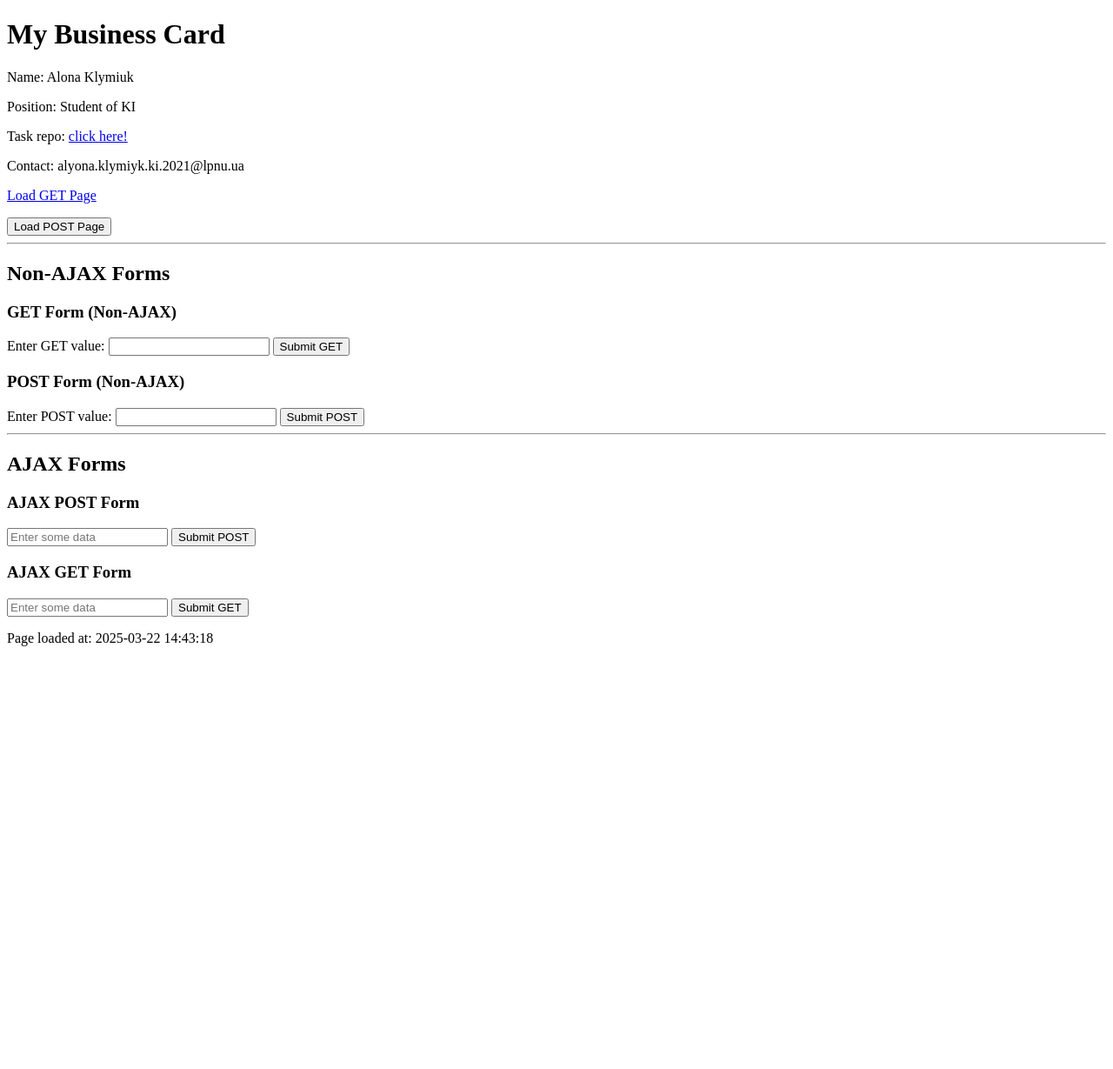
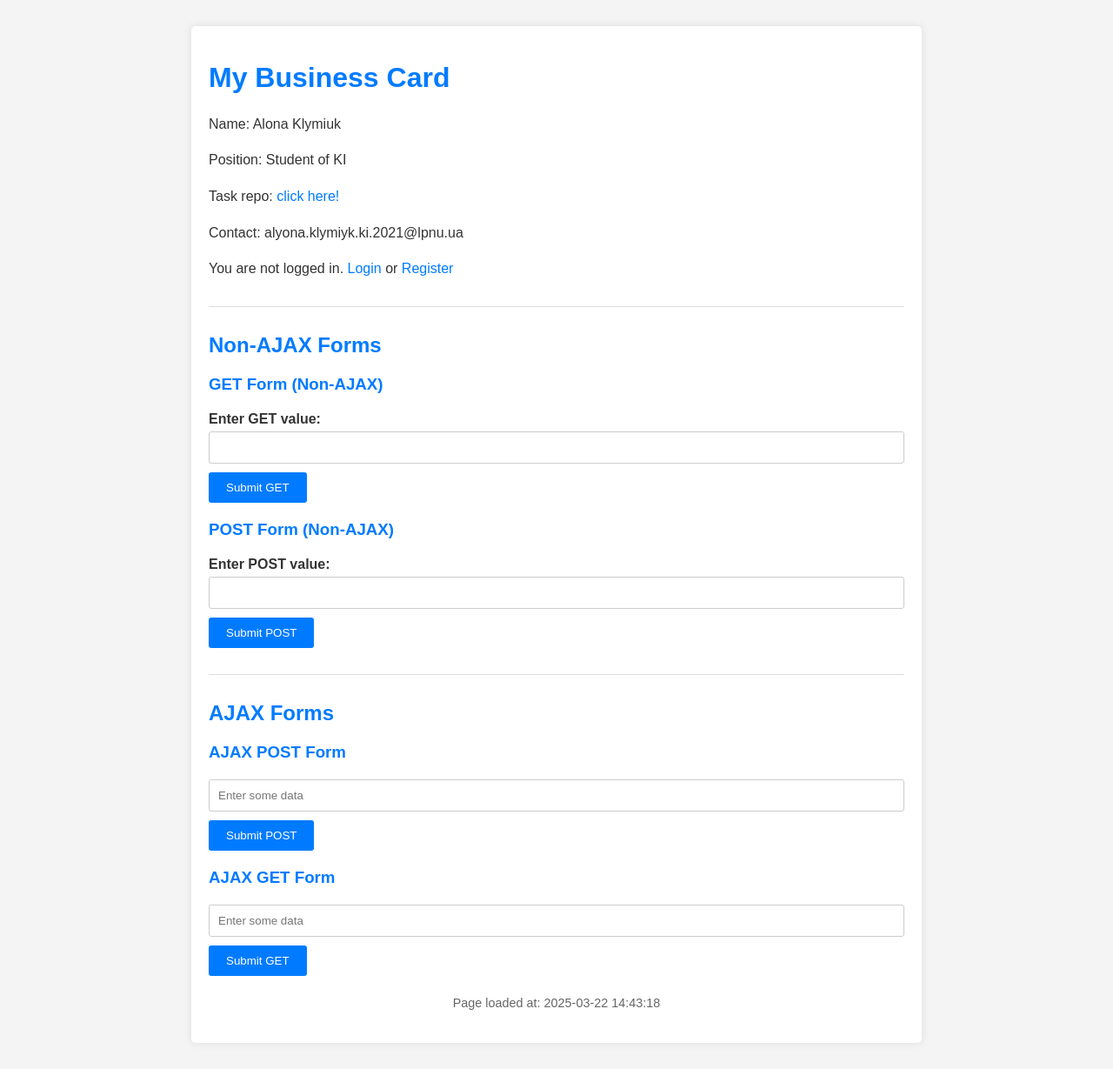
Before and after one commit to Ricrona/web2125Ki408Klymiuk09, a PHP site: page /web2125Ki408Klymiuk09/ in a window 1280 px wide. Shown: the whole page at 87% size. Before the commit the page ends 743 px from the top, so only its background shows below. Run offline with PHP 8.4, Linux system fonts and the light colour scheme.

Commit message:
Finish lab3

```diff
--- a/index.php
+++ b/index.php
@@ -1,34 +1,35 @@
+<?php
+session_start();
+?>
 <!DOCTYPE html>
 <html lang="en">
 <head>
   <meta charset="UTF-8">
-  <title>Business Card - Home</title>
+  <title>Business Card & Authentication</title>
+  <link rel="stylesheet" type="text/css" href="styles/style.css">
 </head>
 <body>
+  <div class="container">
   <h1>My Business Card</h1>
   <p>Name: Alona Klymiuk</p>
   <p>Position: Student of KI</p>
   <p>Task repo: <a href="https://github.com/Ricrona/web2125Ki408Klymiuk09/tree/main" target="__blank">click here!</a></p>
   <p>Contact: alyona.klymiyk.ki.2021@lpnu.ua</p>
 
-  <p><a href="get_page.php">Load GET Page</a></p>
-
-  <form action="post_page.php" method="POST">
-    <input type="hidden" name="info" value="Some POST data">
-    <button type="submit">Load POST Page</button>
-  </form>
+    <!-- Auth section -->
+    <?php if (isset($_SESSION['username'])): ?>
+      <div class="auth-message">
+        <p>Logged in as <?php echo htmlspecialchars($_SESSION['username']); ?>. <a href="logout.php">Logout</a></p>
+      </div>
+    <?php else: ?>
+      <div class="auth-message">
+        <p>You are not logged in. <a href="login.php">Login</a> or <a href="register.php">Register</a></p>
+      </div>
+    <?php endif; ?>
 
     <hr>
 
-  <?php
-  if (isset($_GET['non_ajax_get'])) {
-      echo "<p>Non-AJAX GET value: " . htmlspecialchars($_GET['non_ajax_get']) . "</p>";
-  }
-  if (isset($_POST['non_ajax_post'])) {
-      echo "<p>Non-AJAX POST value: " . htmlspecialchars($_POST['non_ajax_post']) . "</p>";
-  }
-  ?>
-
+    <!-- Non-AJAX Forms -->
     <h2>Non-AJAX Forms</h2>
     <h3>GET Form (Non-AJAX)</h3>
     <form method="GET" action="">
@@ -44,10 +45,19 @@
       <button type="submit">Submit POST</button>
     </form>
 
+    <?php
+    if (isset($_GET['non_ajax_get'])) {
+        echo "<p>Non-AJAX GET value: " . htmlspecialchars($_GET['non_ajax_get']) . "</p>";
+    }
+    if (isset($_POST['non_ajax_post'])) {
+        echo "<p>Non-AJAX POST value: " . htmlspecialchars($_POST['non_ajax_post']) . "</p>";
+    }
+    ?>
+
     <hr>
 
+    <!-- AJAX Forms -->
     <h2>AJAX Forms</h2>
-
     <h3>AJAX POST Form</h3>
     <form id="ajaxPostForm">
       <input type="text" name="data" placeholder="Enter some data">
@@ -63,7 +73,6 @@
     <div id="getResponse"></div>
 
     <script>
-    // AJAX POST
       document.getElementById('ajaxPostForm').addEventListener('submit', function(e) {
         e.preventDefault();
         var formData = new FormData(this);
@@ -75,7 +84,6 @@
           .catch(error => console.error('Error:', error));
       });
 
-    // AJAX GET
       document.getElementById('ajaxGetForm').addEventListener('submit', function(e) {
         e.preventDefault();
         var data = new URLSearchParams(new FormData(this));
@@ -91,5 +99,6 @@
     <footer>
       <p>Page loaded at: <?php echo date("Y-m-d H:i:s"); ?></p>
     </footer>
+  </div>
 </body>
 </html>
--- /dev/null
+++ b/logout.php
@@ -0,0 +1,5 @@
+<?php
+session_start();
+session_destroy();
+header("Location: login.php");
+exit;
--- a/phpunit.xml
+++ b/phpunit.xml
@@ -4,7 +4,7 @@
         <env name="BASE_URL" value="http://localhost/web2125Ki408Klymiuk09"/>
     </php>
     <testsuites>
-        <testsuite name="BusinessCard Test Suite">
+        <testsuite name="Tests Suite">
             <directory>./tests</directory>
         </testsuite>
     </testsuites>
--- /dev/null
+++ b/styles/style.css
@@ -0,0 +1,100 @@
+body {
+    font-family: Arial, sans-serif;
+    background: #f4f4f4;
+    margin: 0;
+    padding: 0;
+    color: #333;
+  }
+
+  .container {
+    max-width: 800px;
+    margin: 30px auto;
+    padding: 20px;
+    background: #fff;
+    box-shadow: 0 0 10px rgba(0,0,0,0.1);
+    border-radius: 5px;
+  }
+
+  h1, h2, h3 {
+    color: #007BFF;
+  }
+
+  p {
+    line-height: 1.6;
+  }
+
+  a {
+    color: #007BFF;
+    text-decoration: none;
+  }
+
+  a:hover {
+    text-decoration: underline;
+  }
+
+  form {
+    margin: 20px 0;
+  }
+
+  label {
+    display: block;
+    margin-bottom: 5px;
+    font-weight: bold;
+  }
+
+  input[type="text"], input[type="password"] {
+    width: 100%;
+    padding: 10px;
+    margin-bottom: 10px;
+    border: 1px solid #ccc;
+    border-radius: 3px;
+    box-sizing: border-box;
+  }
+
+  button {
+    padding: 10px 20px;
+    background: #007BFF;
+    color: #fff;
+    border: none;
+    border-radius: 3px;
+    cursor: pointer;
+  }
+
+  button:hover {
+    background: #0056b3;
+  }
+
+  hr {
+    border: 0;
+    height: 1px;
+    background: #ddd;
+    margin: 30px 0;
+  }
+
+  /* Message Styles */
+  .message {
+    background: #e9f5ff;
+    border: 1px solid #bce0fd;
+    padding: 10px;
+    border-radius: 3px;
+    margin-bottom: 20px;
+  }
+
+  .message.danger {
+    background: #f8d7da;
+    border: 1px solid #f5c6cb;
+    color: #721c24;
+  }
+
+  .message.success {
+    background: #d4edda;
+    border: 1px solid #c3e6cb;
+    color: #155724;
+  }
+
+  footer {
+    text-align: center;
+    margin-top: 20px;
+    font-size: 0.9em;
+    color: #666;
+  }
```
Also changed, not shown: login.php (added, +78 -0 lines), register.php (added, +79 -0 lines), tests/AuthTest.php (added, +94 -0 lines), 1 other file. Lines whose indentation alone changed are shown as unchanged.
